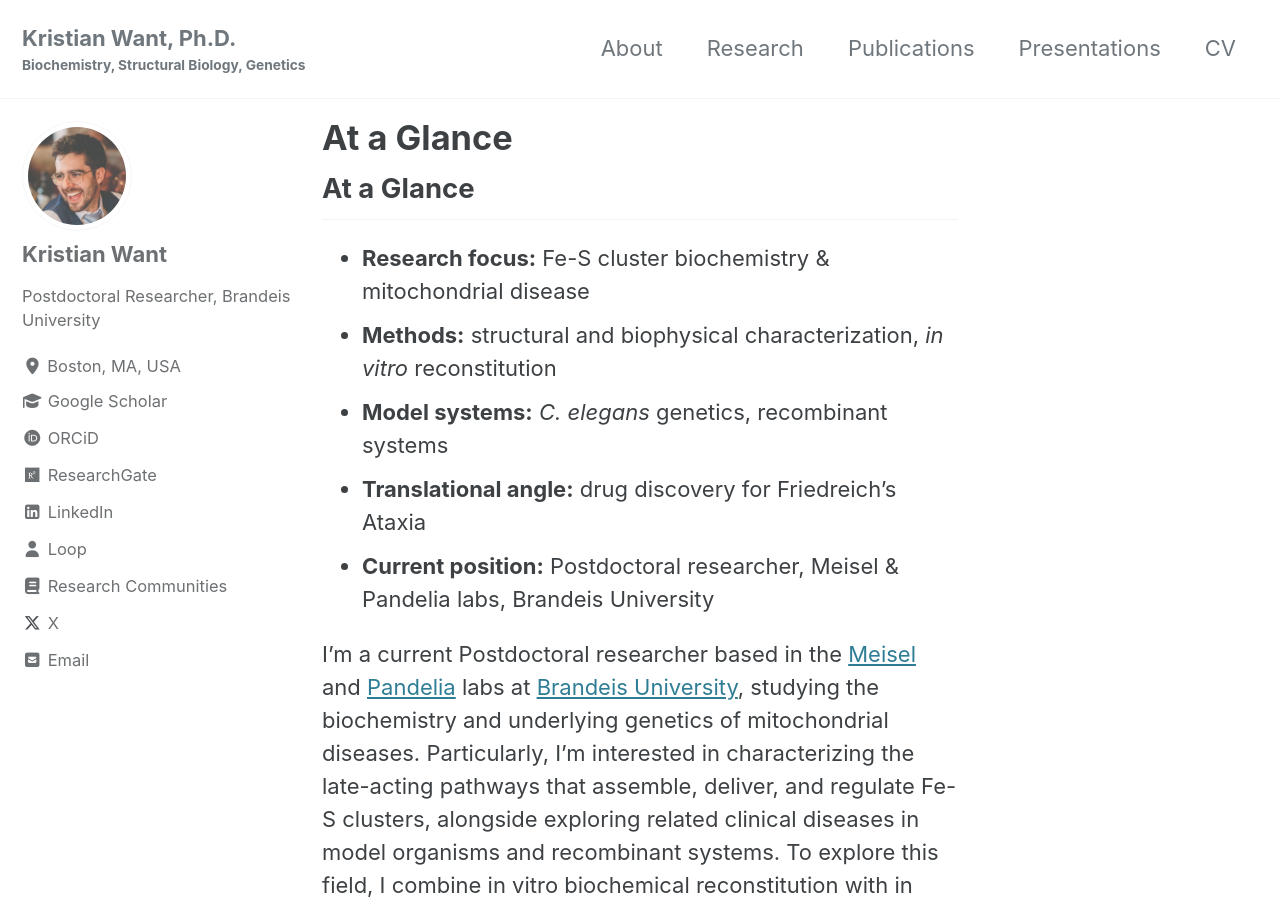
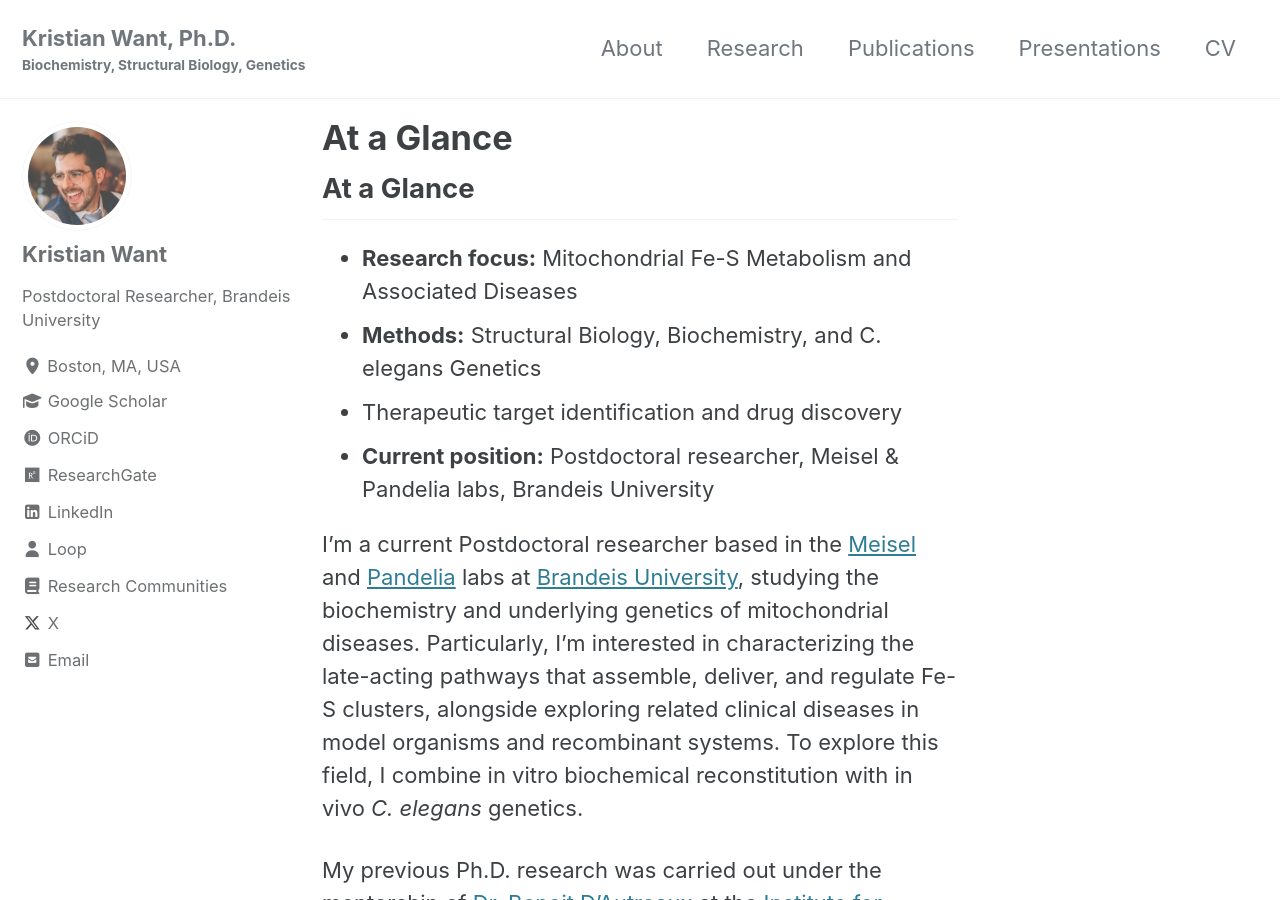
Before and after one commit to kristianwant/kristianwant.github.io, a Jekyll site: the page built from index.md, in a window 1280 px wide and 900 px high. Built offline with Jekyll 4.4.1, drawn with Linux system fonts in a browser that asks for light colours; cached includes are drawn as plain includes; our own code applies the rules of GitHub Pages for plain Markdown files.

Commit message:
Update "At a Glance" bullet wording

```diff
--- a/index.md
+++ b/index.md
@@ -8,10 +8,9 @@ description: "Kristian Want, PhD — postdoctoral researcher studying Fe-S clust
 
 ## At a Glance
 
-- **Research focus:** Fe-S cluster biochemistry & mitochondrial disease
-- **Methods:** structural and biophysical characterization, *in vitro* reconstitution
-- **Model systems:** *C. elegans* genetics, recombinant systems
-- **Translational angle:** drug discovery for Friedreich's Ataxia
+- **Research focus:** Mitochondrial Fe-S Metabolism and Associated Diseases
+- **Methods:** Structural Biology, Biochemistry, and C. elegans Genetics
+- Therapeutic target identification and drug discovery
 - **Current position:** Postdoctoral researcher, Meisel & Pandelia labs, Brandeis University
 
 I'm a current Postdoctoral researcher based in the [Meisel](https://www.meisellab.org/) and [Pandelia](https://sites.google.com/brandeis.edu/pandelialab/home) labs at [Brandeis University](https://www.brandeis.edu/), studying the biochemistry and underlying genetics of mitochondrial diseases. Particularly, I'm interested in characterizing the late-acting pathways that assemble, deliver, and regulate Fe-S clusters, alongside exploring related clinical diseases in model organisms and recombinant systems. To explore this field, I combine in vitro biochemical reconstitution with in vivo *C. elegans* genetics.
```
